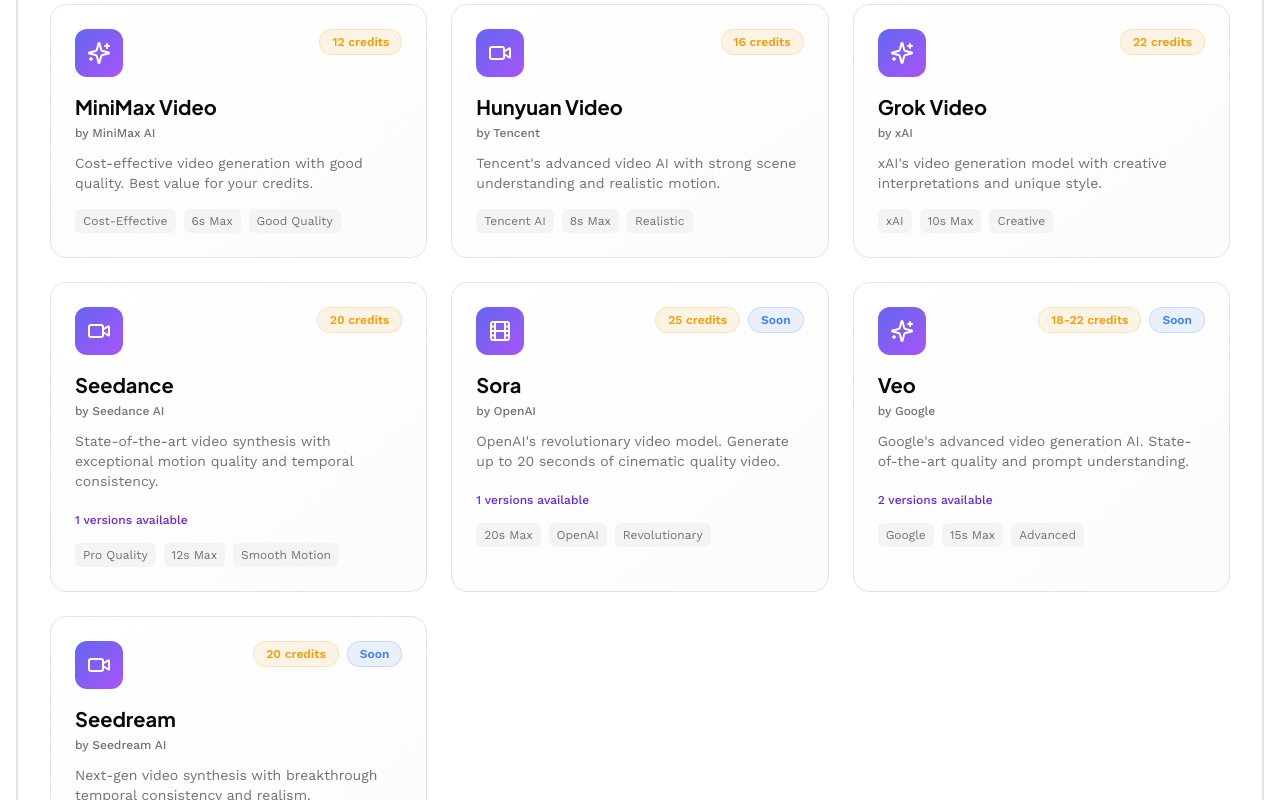
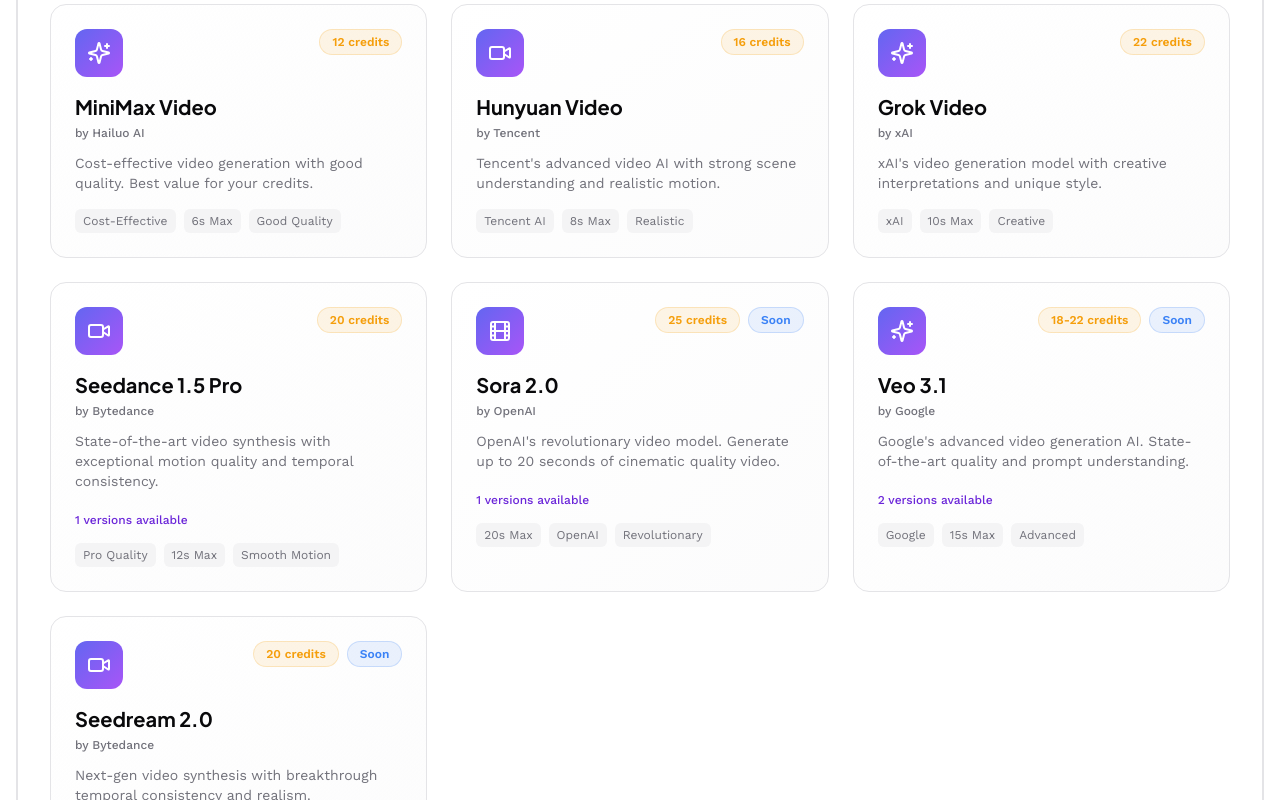
Before and after one commit to ashinstinct/sg-3f9e0639-0e46-47e0-ba87-cf415efaed8a-1774293159, a Next.js app: page /video in a window 1280 px wide. Shown: the part 560-1360 px from the top of the page. Built offline with nearby package versions, Linux system fonts and the light colour scheme.

Commit message:
chore(pages): update tool routes and model data

```diff
--- a/src/pages/images.tsx
+++ b/src/pages/images.tsx
@@ -7,32 +7,32 @@
 export default function ImagesHub() {
   const imageTools = [
     {
-      name: "FLUX",
+      name: "FLUX.1 Pro",
       company: "Black Forest Labs",
       description: "State-of-the-art text-to-image models. Multiple variants for different use cases.",
       icon: Sparkles,
       credits: "2-5 credits",
-      link: "/tools/flux-image",
+      link: "/images/flux",
       versions: ["Pro", "Dev", "Schnell", "Realism", "LoRA"],
       features: ["Multiple Versions", "Fast", "High Quality"],
     },
     {
-      name: "Nana Banana",
+      name: "Nana Banana 2.0",
       company: "fal.ai",
       description: "Premium image generation with exceptional quality and speed. Pro and standard versions available.",
       icon: Image,
       credits: "4-5 credits",
-      link: "/tools/nana-banana",
+      link: "/images/nana-banana",
       versions: ["2.0", "1.5 Pro"],
       features: ["2 Versions", "Ultra HD", "10s Gen"],
     },
     {
-      name: "Stable Diffusion",
+      name: "Stable Diffusion 3.5",
       company: "Stability AI",
       description: "Industry-standard open-source models. Reliable and versatile image generation.",
       icon: Layers,
       credits: "3-4 credits",
-      link: "/tools/stable-diffusion",
+      link: "/images/stable-diffusion",
       versions: ["3.5 Large", "XL"],
       features: ["Open Source", "Reliable", "Flexible"],
     },
@@ -42,7 +42,7 @@
       description: "xAI's powerful image generation with creative interpretations and unique style.",
       icon: Sparkles,
       credits: "5 credits",
-      link: "/tools/grok-image",
+      link: "/images/grok",
       versions: null,
       features: ["Creative", "Unique Style", "xAI"],
     },
@@ -52,27 +52,27 @@
       description: "Perfect for logos, UI elements, and designs. Exceptional text rendering in images.",
       icon: Wand2,
       credits: "4 credits",
-      link: "/tools/recraft-v3",
+      link: "/images/recraft",
       versions: null,
       features: ["Text Perfect", "Design-First", "Vector Style"],
     },
     {
-      name: "Ideogram",
+      name: "Ideogram V2",
       company: "Ideogram AI",
       description: "Industry-leading text rendering quality. Perfect for posters, ads, and text-heavy designs.",
       icon: Image,
       credits: "4 credits",
-      link: "/tools/ideogram",
+      link: "/images/ideogram",
       versions: ["v2", "v1"],
       features: ["Perfect Text", "Reliable", "Clean"],
     },
     {
-      name: "Playground",
+      name: "Playground V2.5",
       company: "Playground AI",
       description: "Photorealistic specialist with vibrant colors. Perfect for product shots and marketing.",
       icon: Image,
       credits: "3 credits",
-      link: "/tools/playground",
+      link: "/images/playground",
       versions: ["v2.5", "v2"],
       features: ["Photorealistic", "Vibrant", "Product Shots"],
     },
@@ -82,7 +82,7 @@
       description: "Open-source alternative to FLUX. Fast generation with competitive quality.",
       icon: Sparkles,
       credits: "3 credits",
-      link: "/tools/auraflow",
+      link: "/images/auraflow",
       versions: null,
       features: ["Open Source", "Artistic", "Fast"],
     },
@@ -92,7 +92,7 @@
       description: "Transform existing images with AI guidance. Style transfer and guided generation.",
       icon: Layers,
       credits: "4 credits",
-      link: "/tools/img2img",
+      link: "/images/img2img",
       versions: null,
       features: ["Style Transfer", "Guided", "Controlled"],
     },
@@ -102,7 +102,7 @@
       description: "Intelligently edit, remove, or replace parts of images with AI.",
       icon: Wand2,
       credits: "3 credits",
-      link: "/tools/inpainting",
+      link: "/images/inpainting",
       versions: null,
       features: ["Smart Fill", "Object Removal", "Restoration"],
     },
@@ -112,7 +112,7 @@
       description: "Enhance image resolution up to 4x with AI-powered detail recovery.",
       icon: Maximize2,
       credits: "3 credits",
-      link: "/tools/upscaler",
+      link: "/images/upscaler",
       versions: null,
       features: ["4x Upscale", "Detail Recovery", "Sharp"],
     },
@@ -122,7 +122,7 @@
       description: "Pixel-perfect background removal. Instant transparent backgrounds.",
       icon: Eraser,
       credits: "2 credits",
-      link: "/tools/bg-remove",
+      link: "/images/bg-remove",
       versions: null,
       features: ["Instant", "Precise", "Transparent"],
     },
--- a/src/pages/video.tsx
+++ b/src/pages/video.tsx
@@ -7,12 +7,12 @@
 export default function VideoHub() {
   const videoTools = [
     {
-      name: "Kling Video",
+      name: "Kling 3.0",
       company: "Kuaishou AI",
       description: "Advanced video generation with multiple versions. From fast iterations to cinematic quality.",
       icon: Video,
       credits: "14-20 credits",
-      link: "/tools/kling-video",
+      link: "/video/kling",
       versions: ["3.0", "2.6", "2.5 Pro", "2.1", "01", "Omni"],
       features: ["6 Versions", "Cinematic", "Elements"],
       maxDuration: "10s",
@@ -23,7 +23,7 @@
       description: "Fast, high-quality video generation. Perfect for quick turnaround and professional results.",
       icon: Zap,
       credits: "15 credits",
-      link: "/tools/luma",
+      link: "/video/luma",
       versions: null,
       features: ["Fast Gen", "5s Max", "High Quality"],
       maxDuration: "5s",
@@ -34,18 +34,18 @@
       description: "Professional-grade video generation. Industry-standard quality and reliability.",
       icon: Film,
       credits: "18 credits",
-      link: "/tools/runway",
+      link: "/video/runway",
       versions: ["Gen-3 Turbo", "Gen-3 Alpha"],
       features: ["Pro Grade", "10s Max", "Reliable"],
       maxDuration: "10s",
     },
     {
       name: "MiniMax Video",
-      company: "MiniMax AI",
+      company: "Hailuo AI",
       description: "Cost-effective video generation with good quality. Best value for your credits.",
       icon: Sparkles,
       credits: "12 credits",
-      link: "/tools/minimax",
+      link: "/video/minimax",
       versions: null,
       features: ["Cost-Effective", "6s Max", "Good Quality"],
       maxDuration: "6s",
@@ -56,7 +56,7 @@
       description: "Tencent's advanced video AI with strong scene understanding and realistic motion.",
       icon: Video,
       credits: "16 credits",
-      link: "/tools/hunyuan",
+      link: "/video/hunyuan",
       versions: null,
       features: ["Tencent AI", "8s Max", "Realistic"],
       maxDuration: "8s",
@@ -67,53 +67,53 @@
       description: "xAI's video generation model with creative interpretations and unique style.",
       icon: Sparkles,
       credits: "22 credits",
-      link: "/tools/grok-video",
+      link: "/video/grok",
       versions: null,
       features: ["xAI", "10s Max", "Creative"],
       maxDuration: "10s",
     },
     {
-      name: "Seedance",
-      company: "Seedance AI",
+      name: "Seedance 1.5 Pro",
+      company: "Bytedance",
       description: "State-of-the-art video synthesis with exceptional motion quality and temporal consistency.",
       icon: Video,
       credits: "20 credits",
-      link: "/tools/seedance",
+      link: "/video/seedance",
       versions: ["1.5 Pro"],
       features: ["Pro Quality", "12s Max", "Smooth Motion"],
       maxDuration: "12s",
     },
     {
-      name: "Sora",
+      name: "Sora 2.0",
       company: "OpenAI",
       description: "OpenAI's revolutionary video model. Generate up to 20 seconds of cinematic quality video.",
       icon: Film,
       credits: "25 credits",
-      link: "/tools/sora",
+      link: "/video/sora",
       versions: ["2.0"],
       features: ["20s Max", "OpenAI", "Revolutionary"],
       maxDuration: "20s",
       comingSoon: true,
     },
     {
-      name: "Veo",
+      name: "Veo 3.1",
       company: "Google",
       description: "Google's advanced video generation AI. State-of-the-art quality and prompt understanding.",
       icon: Sparkles,
       credits: "18-22 credits",
-      link: "/tools/veo",
+      link: "/video/veo",
       versions: ["3.1", "3.1 Fast"],
       features: ["Google", "15s Max", "Advanced"],
       maxDuration: "15s",
       comingSoon: true,
     },
     {
-      name: "Seedream",
-      company: "Seedream AI",
+      name: "Seedream 2.0",
+      company: "Bytedance",
       description: "Next-gen video synthesis with breakthrough temporal consistency and realism.",
       icon: Video,
       credits: "20 credits",
-      link: "/tools/seedream",
+      link: "/video/seedream",
       versions: ["2.0"],
       features: ["Next-Gen", "12s Max", "Realistic"],
       maxDuration: "12s",
```
